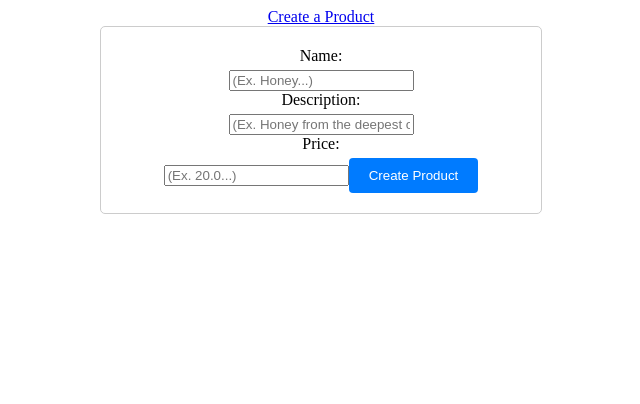
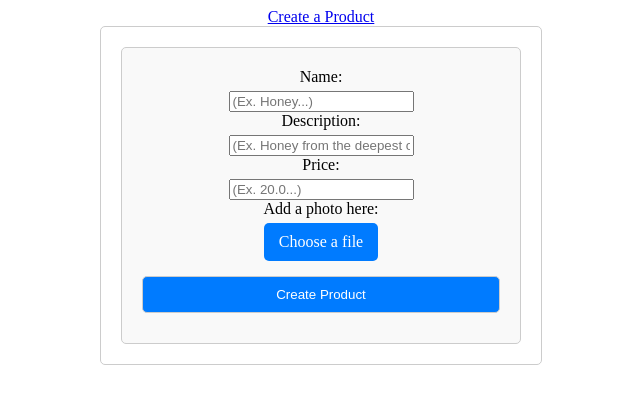
Before and after one commit to muhamed-droid/MednoMasApp, a React (Create React App) app in the folder client/: page /createproduct in a window 1280 px wide. Shown: the top 404 px of the page, without its empty margins (319-959 px from the left). Built offline with nearby package versions, Linux system fonts and the light colour scheme.

Commit message:
Upload image is there, BLOB element is recieved in database. Not working while trying to display the photos.

```diff
--- a/client/src/pages/CreateProduct.css
+++ b/client/src/pages/CreateProduct.css
@@ -36,3 +36,50 @@
   span {
     color: red;
   }
+
+  .formContainer {
+    max-width: 400px;
+    margin: 0 auto;
+    padding: 20px;
+    border: 1px solid #ccc;
+    border-radius: 5px;
+    background-color: #f9f9f9;
+  }
+
+  .formContainer label {
+    display: block;
+    margin-bottom: 5px;
+  }
+
+  .formContainer input[type="text"],
+  .formContainer input[type="file"],
+  .formContainer button {
+    width: 100%;
+    padding: 10px;
+    margin-bottom: 10px;
+    border: 1px solid #ccc;
+    border-radius: 5px;
+    box-sizing: border-box;
+  }
+
+  .formContainer input[type="file"] {
+    display: none;
+  }
+
+  #photoInputLabel {
+    cursor: pointer;
+    background-color: #007bff;
+    color: #fff;
+    padding: 10px 15px;
+    border-radius: 5px;
+    display: inline-block;
+  }
+
+  #photoInputLabel:hover {
+    background-color: #0056b3;
+  }
+
+  .selectedFileName {
+    display: block;
+    margin-top: 10px;
+  }
--- a/client/src/pages/CreateProduct.js
+++ b/client/src/pages/CreateProduct.js
@@ -26,19 +26,49 @@ function CreateProduct() {
   return (
     <div className="createProductPage">
        <Formik initialValues={initialValues} onSubmit={onSubmit} validationSchema={validationSchema}>
-            <Form className="formContainer">
-                <label> Name: </label>
+  {({ handleSubmit, setFieldValue }) => (
+    <Form className="formContainer" onSubmit={handleSubmit}>
+      <div>
+        <label htmlFor="name">Name:</label>
         <ErrorMessage name="name" component="span"/>
-                <Field autocomplete="off" id= "inputCreateProduct" name="name" placeholder="(Ex. Honey...)"/>
-                <label> Description: </label>
+        <Field autocomplete="off" id="inputCreateProduct" name="name" placeholder="(Ex. Honey...)"/>
+      </div>
+
+      <div>
+        <label htmlFor="description">Description:</label>
         <ErrorMessage name="description" component="span"/>
-                <Field autocomplete="off" id= "inputCreateProduct" name="description" placeholder="(Ex. Honey from the deepest of Bosnian...)"/>
-                <label> Price: </label>
+        <Field autocomplete="off" id="inputCreateProduct" name="description" placeholder="(Ex. Honey from the deepest of Bosnian...)"/>
+      </div>
+
+      <div>
+        <label htmlFor="price">Price:</label>
         <ErrorMessage name="price" component="span"/>
-                <Field autocomplete="off" id= "inputCreateProduct" name="price" placeholder="(Ex. 20.0...)"/>
-                <button type="submit">Create Product </button>
+        <Field autocomplete="off" id="inputCreateProduct" name="price" placeholder="(Ex. 20.0...)"/>
+      </div>
+
+      <div>
+        <label htmlFor="photo">Add a photo here:</label>
+        <ErrorMessage name="photo" component="span"/>
+        <input
+          type="file"
+          accept="image/*"
+          id="photoInput"
+          name="photo"
+          style={{ display: 'none' }}
+          onChange={(event) => {
+            setFieldValue("photo", event.currentTarget.files[0]);
+            document.getElementById("selectedFileName").innerText = event.currentTarget.files[0].name;
+          }}
+        />
+        <label htmlFor="photoInput" id="photoInputLabel" className="photoInputLabel">Choose a file</label>
+        <span id="selectedFileName" className="selectedFileName"></span>
+      </div>
+
+      <button type="submit">Create Product</button>
     </Form>
+  )}
 </Formik>
+
     </div>
   )
 }
```
Lines whose indentation alone changed are shown as unchanged.
